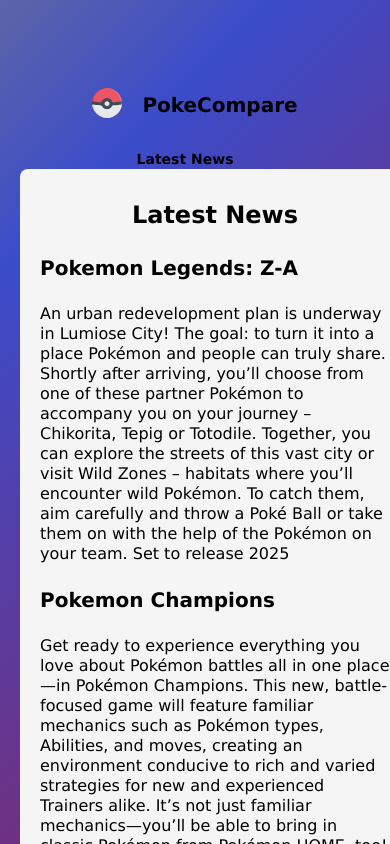
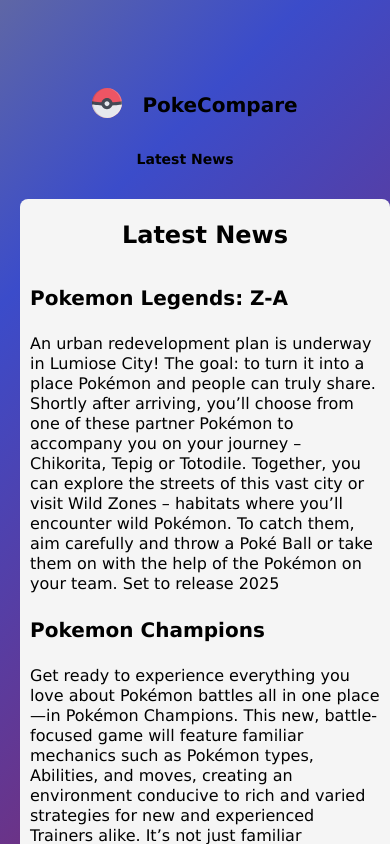
Before and after one commit to taylorrubbert/stage-1-frontend, a React (Create React App) app: page /News in a window 390 px wide. Shown: the top 844 px of the page. Built offline with nearby package versions, Linux system fonts and the light colour scheme.

Commit message:
styling changes

```diff
--- a/public/index.html
+++ b/public/index.html
@@ -9,7 +9,7 @@
       name="description"
       content="Web site created using create-react-app"
     />
-    <link rel="apple-touch-icon" href="%PUBLIC_URL%/favicon.ico" />
+    <link rel="apple-touch-icon" href="%PUBLIC_URL%/favicon.png" />
     <!--
       manifest.json provides metadata used when your web app is installed on a
       user's mobile device or desktop. See https://developers.google.com/web/fundamentals/web-app-manifest/
--- a/src/components/App/app.css
+++ b/src/components/App/app.css
@@ -17,7 +17,7 @@
   font-weight: 400;
   line-height: 24px;
   min-height: 100vh;
-  min-width: 100vw;
+  max-width: 100vw;
 }
 
 .app__table {
--- a/src/components/Footer/footer.css
+++ b/src/components/Footer/footer.css
@@ -5,14 +5,15 @@
   margin-top: 200px;
   padding-bottom: 20px;
   position: relative;
+  overflow: hidden;
 }
 
 .footer__copyright {
-  margin: 0 auto;
+  margin-left: 50px;
   font-size: 16px;
 }
 
 .footer__year {
-  margin: 0 auto;
+  margin-right: 50px;
   font-size: 16px;
 }
--- a/src/components/Header/header.css
+++ b/src/components/Header/header.css
@@ -50,6 +50,7 @@
     align-items: center;
     margin: 0 auto;
     gap: 20px;
+    margin-bottom: 30px;
   }
 
   .header__logo {
--- a/src/components/Main/main.css
+++ b/src/components/Main/main.css
@@ -4,3 +4,19 @@
   justify-content: center;
   gap: 70px;
 }
+
+@media screen and (max-width: 900px) {
+  .pokemon__grid {
+    display: flex;
+    flex-direction: column;
+    align-items: center;
+  }
+}
+
+@media screen and (max-width: 600px) {
+  .pokemon__grid {
+    display: flex;
+    flex-direction: column;
+    align-items: center;
+  }
+}
--- a/src/components/News/news.css
+++ b/src/components/News/news.css
@@ -9,6 +9,7 @@
   box-shadow: 10px 7px 5px rgba(0, 0, 0, 0.1);
   width: 100%;
 }
+
 .scrollable {
   overflow-y: scroll;
   max-height: 700px;
@@ -41,3 +42,40 @@
   font-size: 14px;
   color: #888;
 }
+@media screen and (max-width: 1200px) {
+  .news {
+    padding: 10px;
+    max-width: 800px;
+    margin: 0 auto;
+  }
+
+  .news__container {
+    padding: 10px;
+    max-width: 800px;
+  }
+}
+
+@media screen and (max-width: 900px) {
+  .news {
+    padding: 10px;
+    max-width: 600px;
+    margin: 0 auto;
+  }
+
+  .news__container {
+    padding: 10px;
+    max-width: 600px;
+  }
+}
+
+@media screen and (max-width: 600px) {
+  .news {
+    padding: 10px;
+    max-width: 400px;
+  }
+
+  .news__container {
+    padding: 10px;
+    max-width: 400px;
+  }
+}
```
Also changed, not shown: public/favicon.png (added), public/manifest.json.
